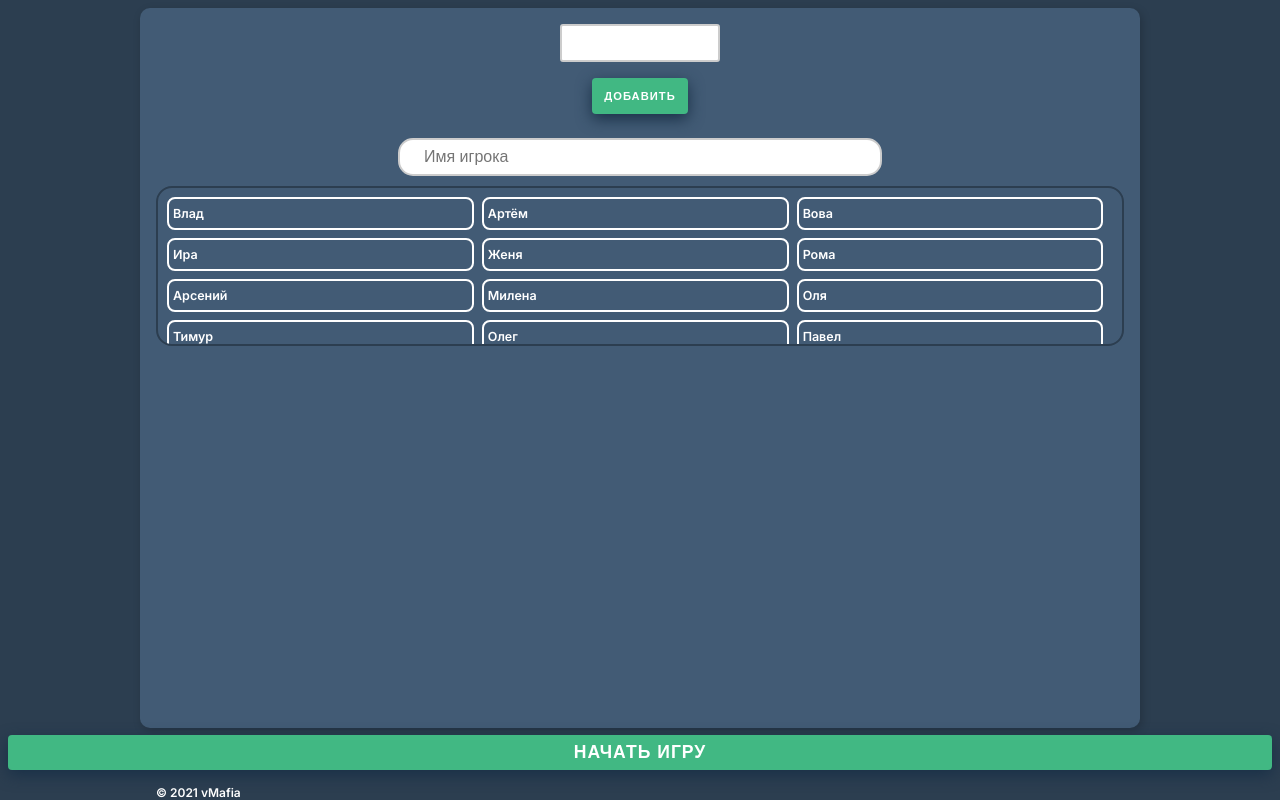
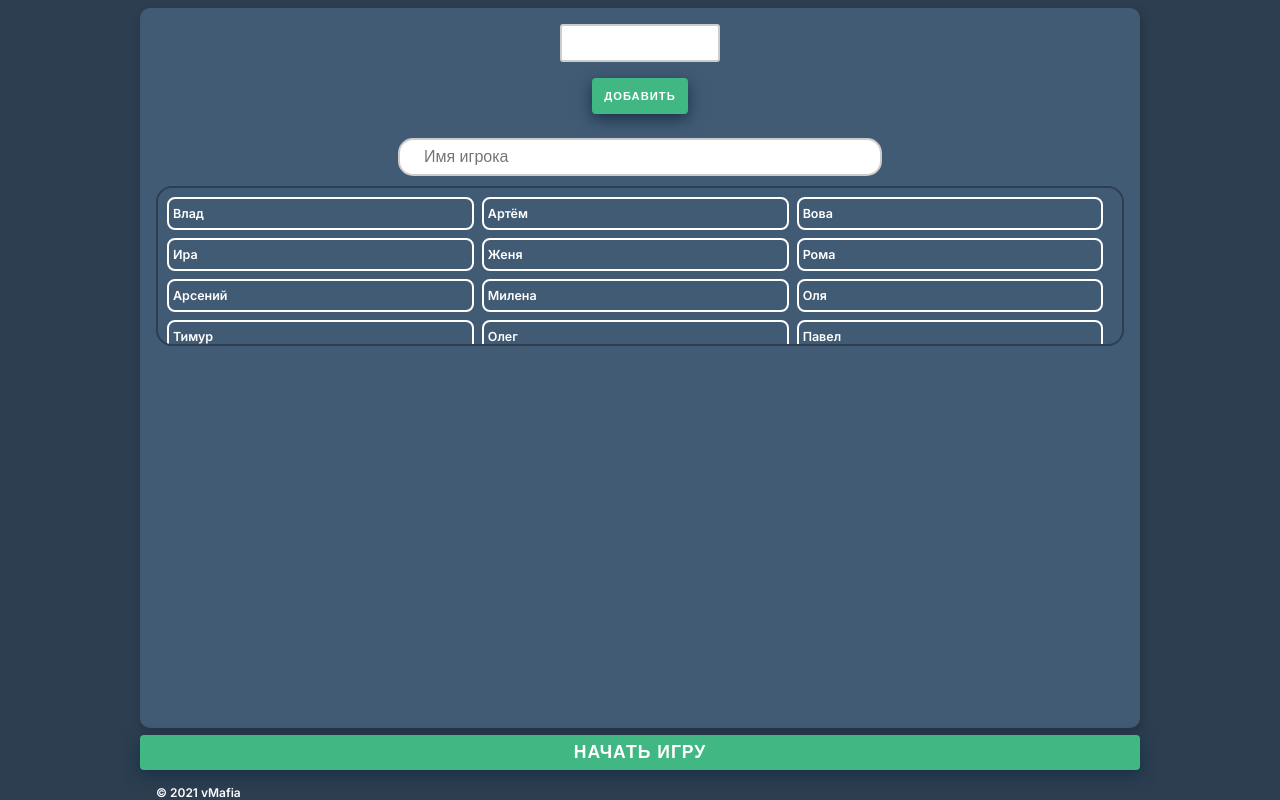
Before and after one commit to mellen-gh/test, a Vue app: page / in a window 1280 px wide. Built offline with nearby package versions, Linux system fonts and the light colour scheme.

Commit message:
SEARCH LIST + DRAG - rebug - 2

```diff
--- a/src/theme.css
+++ b/src/theme.css
@@ -96,15 +96,15 @@ body {
 /**/
 .bottom {
     display: flex;
-    flex-direction: row;
-    align-items: flex-end;
+    flex-direction: column;
+    align-items: center;
 }
 .button-start-game {
     text-align: center;
     text-transform: uppercase;
     cursor: pointer;
     font-size: 1.1em;
-    min-width: 100%;
+    min-width: 1000px;
     letter-spacing: 1px;
     position: relative;
     background-color: #41B883;
@@ -120,6 +120,8 @@ body {
     margin-top: 7px;
     flex-direction: column;
     align-items: center;
+    max-width: 1000px;
+
 }
 
 .button-start-game:hover {
```
